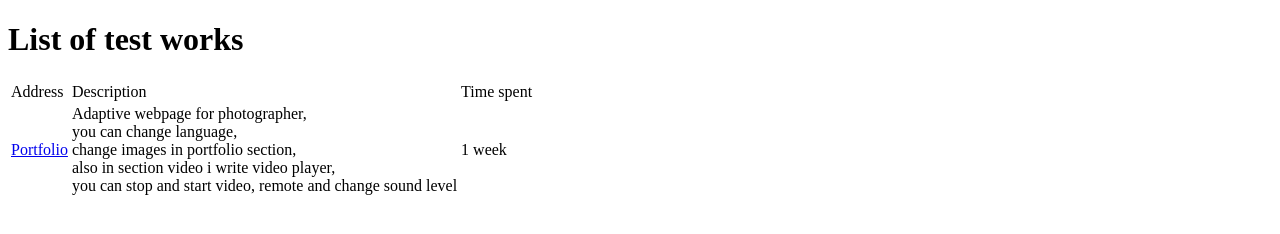
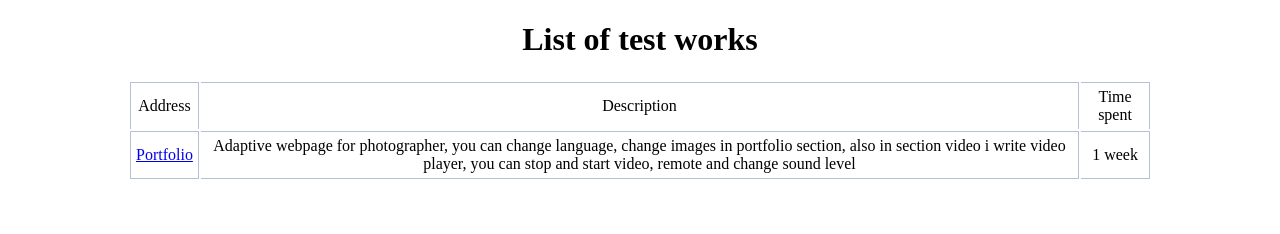
Before and after one commit to N1cTly/Study-test, a plain HTML site: page index.html in a window 1280 px wide. Drawn offline with Linux system fonts and the light colour scheme.

Commit message:
feat: add basic stylesheet

```diff
--- a/index.html
+++ b/index.html
@@ -4,27 +4,30 @@
   <meta charset="UTF-8">
   <meta http-equiv="X-UA-Compatible" content="IE=edge">
   <meta name="viewport" content="width=device-width, initial-scale=1.0">
+  <link rel="stylesheet" href="style.css">
   <title>Document</title>
 </head>
 <body>
   <h1>List of test works</h1>
-  <table>
+  <table class="main-table">
     <thead>
       <tr>
         <td>Address</td>
         <td>Description</td>
         <td>Time spent</td>
       </tr>
+    </thead>
+    <tbody>
       <tr>
         <td><a href="https://rolling-scopes-school.github.io/n1ctly-JSFEPRESCHOOL/portfolio/index.html">Portfolio</a></td>
-        <td>Adaptive webpage for photographer, <br>
-           you can change language, <br>
-           change images in portfolio section, <br>
-           also in section video i write video player,<br>
+        <td class="description">Adaptive webpage for photographer,
+           you can change language,
+           change images in portfolio section,
+           also in section video i write video player,
            you can stop and start video, remote and change sound level </td>
         <td>1 week</td>
       </tr>
-    </thead>
+    </tbody>
   </table>
 </body>
 </html>
--- a/style.css
+++ b/style.css
@@ -0,0 +1,23 @@
+body {
+  display: grid;
+  width: 80%;
+  margin: auto;
+  text-align: center;
+}
+.main-table {
+
+}
+
+td {
+  border-top: 1px solid rgba(84, 102, 160, 0.421);
+  border-right: 1px solid rgba(84, 102, 160, 0.421);
+  padding: 5px;
+}
+
+td:first-child {
+  border-left: 1px solid rgba(84, 102, 160, 0.421);
+}
+
+tbody tr:last-child > td {
+  border-bottom: 1px solid rgba(84, 102, 160, 0.421);
+}
```
